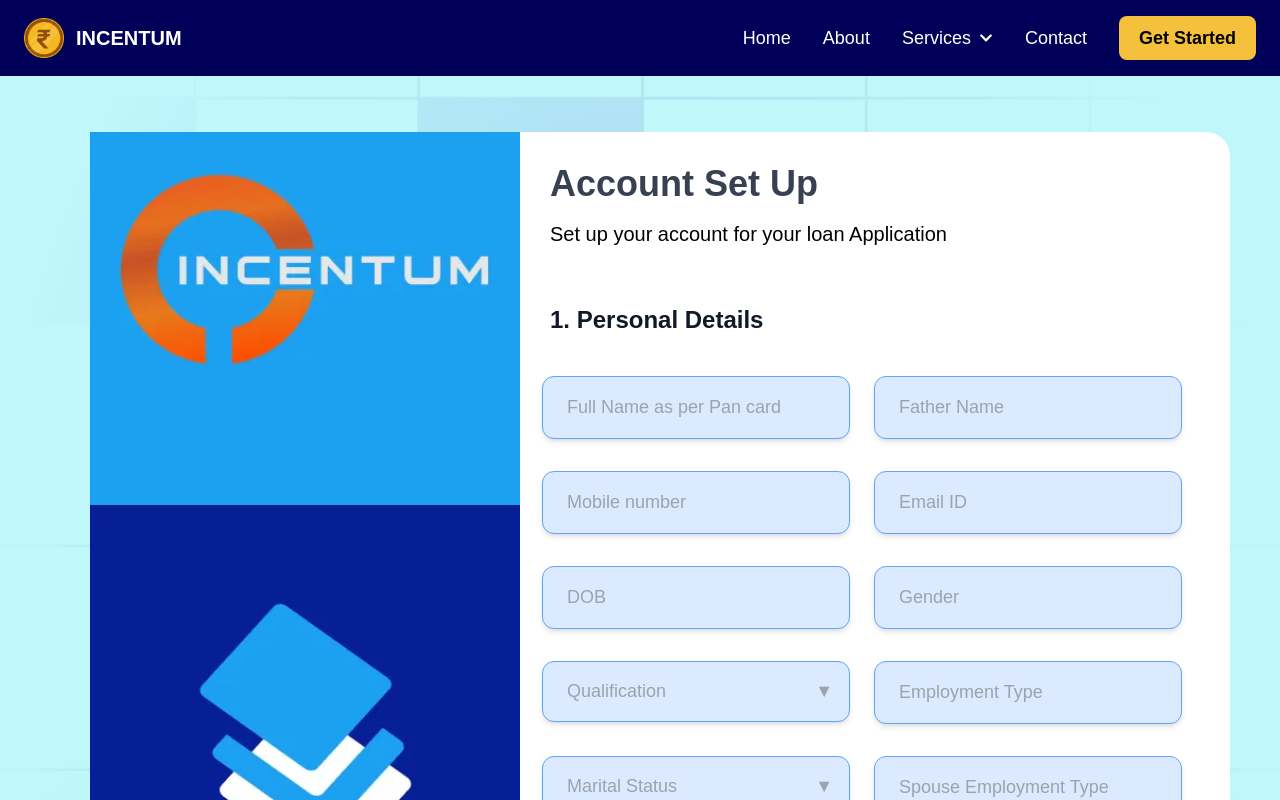
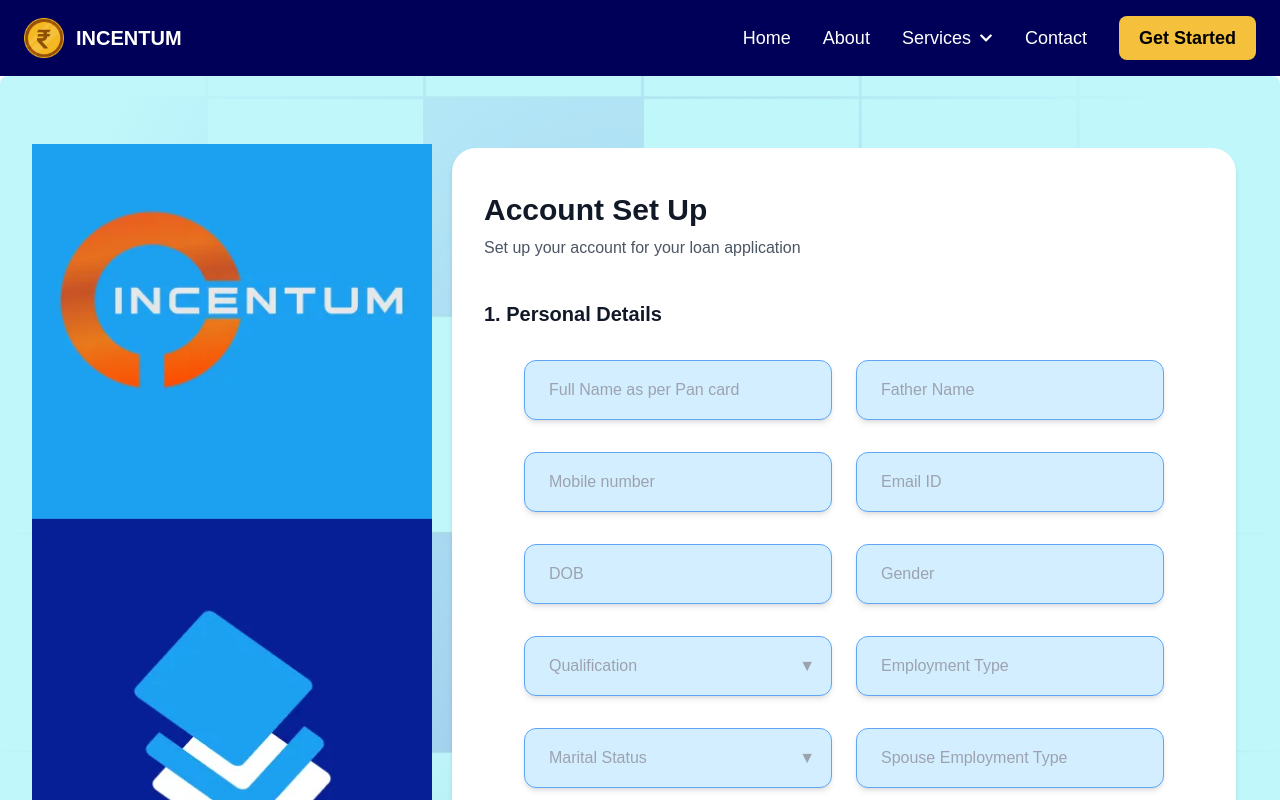
Before and after one commit to codewithprince01/incentum, a React (Vite) app: page /presonal-details-formOne in a window 1280 px wide. Shown: the top 800 px of the page. Built offline with nearby package versions, Linux system fonts and the light colour scheme.

Commit message:
sixtenpm

```diff
--- a/src/Pages/Forms/vehicleforms/PageFour.jsx
+++ b/src/Pages/Forms/vehicleforms/PageFour.jsx
@@ -39,36 +39,24 @@ const AccountSetup = () => {
   ];
 
   return (
-    <div className="flex flex-col lg:flex-row p-8 py-12 mx-4 rounded-lg shadow-md bg-[#C0F7FB] ">
+    <div className="flex flex-col lg:flex-row p-7 py-10 rounded-lg shadow-md form-bg-image bg-[#C0F7FB] ">
     {/* Left Section */}
-      <div className="  p-8 lg:w-1/3 flex flex-col items-center">
+      <div className="  p-7 lg:w-1/3 flex flex-col items-center">
         <div className=" form-slidebar ">
         </div>
       </div>
       {/* Right Section */}
-      <div className="lg:w-2/3 bg-white mt-8 p-8 py-12 mx-4 rounded-lg shadow-md">
-        <h2 className="text-2xl font-bold text-gray-800 mb-2">Account Set Up</h2>
+      <div className="lg:w-2/3 bg-white mt-8 p-8 py-11 mx-4 rounded-3xl shadow-md">
+        <h2 className="text-3xl font-bold text-gray-900 mb-2">Account Set Up</h2>
         <p className="text-gray-600 mb-6">
           Set up your account for your loan application
         </p>
 
         {/* Steps */}
-        <div className="flex justify-between items-center mb-6">
-          {[1, 2, 3, 4].map((step, index) => (
-            <div key={step} className="flex items-center">
-              <div
-                className={`w-12 h-12 bg-blue-500 text-white flex items-center justify-center rounded-lg border-4 ${
-                  index <= 2 ? 'border-blue-400' : 'border-blue-200'
-                }`}
-              >
-                {step}
-              </div>
-              {index !== 3 && (
-                <div className="w-16 h-1 bg-blue-400 rounded-full mx-2"></div>
-              )}
-            </div>
-          ))}
-        </div>
+
+        <h1 className="text-xl font-bold mt-8 text-gray-900  mb-8">
+              4. Upload Documents
+            </h1>
 
         {/* Document Upload Table */}
         <table className="w-full border-collapse border border-gray-300">
--- a/src/Pages/Forms/vehicleforms/PageOne.jsx
+++ b/src/Pages/Forms/vehicleforms/PageOne.jsx
@@ -12,21 +12,28 @@ export default function PageOne() {
   };
 
   return (
-    <div className="form-bg-image px-10 pb-10 ">
-      <div className="grid grid-cols-12 pt-14">
-        <div className="col-span-4 form-slidebar ml-[50px]"></div>
-        <div className="col-span-8 border border-none mr-[10px] max-w-full w-[92%] m-auto rounded-3xl bg-white ">
-          <h1 className="text-4xl font-bold mt-8 ml-14 text-gray-700">
+    <div className="flex flex-col lg:flex-row p-7 py-10 rounded-lg shadow-md form-bg-image bg-[#C0F7FB] ">
+     {/* Left Section */}
+        <div className="p-7 lg:w-1/3 flex flex-col items-center">
+          <div className="form-slidebar "></div>
+        </div>
+
+        {/* Right Section */}
+        <div className="lg:w-2/3 bg-white mt-8 p-8 py-11 mx-4 rounded-3xl shadow-md">
+        <h1 className="text-3xl font-bold text-gray-900 mb-2">
             Account Set Up
           </h1>
-          <h3 className="text-xl font-medium mt-4 ml-14">
-            Set up your account for your loan Application
-          </h3>
-          <div>
-            <h1 className="text-2xl font-bold mt-14 text-gray-900 ml-14 mb-10">
-              1. Personal Details
-            </h1>
-            <div className="mx-12">
+           {/* Steps */}
+
+          <p className="text-gray-600 mb-6">
+            Set up your account for your loan application
+          </p>
+
+          <h1 className="text-xl font-bold mt-10 text-gray-900 mb-8">
+            1. Personal Details
+          </h1>
+
+            <div className="mx-10">
               <div className="grid grid-cols-2  w-full gap-6">
                 <Input placeholder="Full Name as per Pan card" />
                 <Input placeholder="Father Name" />
@@ -84,9 +91,9 @@ export default function PageOne() {
                 <Input placeholder="Citizenship" />
               </div>
             </div>
-          </div>
+
           <div>
-            <h1 className="text-2xl font-bold mt-6 text-gray-900 ml-14 mb-10">
+            <h1 className="text-xl font-bold mt-4 ml-3 text-gray-900  mb-8">
               Permanent Address Details
             </h1>
              <div className="mx-12">
@@ -108,8 +115,8 @@ export default function PageOne() {
              </div>
           </div>
           <div>
-            <h1 className="text-2xl font-bold mt-6 text-gray-900 ml-14 mb-10">
-              Present Address Details
+            <h1 className="text-xl font-bold mt-4 ml-3 text-gray-900  mb-8">
+               Present Address Details
             </h1>
              <div className="mx-12">
              <div className="grid grid-cols-2 w-full gap-6">
@@ -132,6 +139,6 @@ export default function PageOne() {
           <Button/>
         </div>
       </div>
-    </div>
+
   );
 }
--- a/src/components/form/Dropdown.jsx
+++ b/src/components/form/Dropdown.jsx
@@ -22,7 +22,7 @@ export default function Dropdown({
   return (
     <div className="relative w-full">
       <button
- className={`w-full border border-blue-400 bg-blue-100 text-[18px] py-[16px] pl-6 rounded-xl mb-4 shadow-md font-medium text-start focus:outline-none hover:bg-blue-200 transition-all duration-300 ${
+ className={`w-full border border-blue-400 bg-[#D3EEFF] text-[16px] py-[17px] pl-6 rounded-xl mb-4 shadow-md font-medium text-start focus:outline-none hover:bg-blue-200 transition-all duration-300 ${
           selectedOption ? "text-black" : "text-gray-400"}`}   onClick={() => setOpenDropdown(isOpen?null:id)}
       >
         {selectedOption || placeholder}
@@ -31,7 +31,7 @@ export default function Dropdown({
         </span>
       </button>
       <div
-        className={`relative bg-blue-200 rounded-lg shadow-lg overflow-hidden transition-max-height duration-500 ease-in-out mb-4 ${
+        className={`relative bg-[#D3EEFF] rounded-lg shadow-lg overflow-hidden transition-max-height duration-500 ease-in-out mb-4 ${
           isOpen ? "max-h-64" : "max-h-0"
         }`}
         style={{ transitionProperty: "max-height" }}
--- a/src/components/form/Input.jsx
+++ b/src/components/form/Input.jsx
@@ -6,7 +6,7 @@ export default function Input({ placeholder }) {
       <input
         type="text"
         placeholder={placeholder}
-        className="w-full border border-blue-400 bg-blue-100 text-[18px] py-[17px] pl-6 rounded-xl mb-8 placeholder-gray-40 shadow-md font-medium text-start focus:outline-none hover:bg-blue-200 transition-all duration-300"
+        className="w-full border border-blue-400 bg-[#D3EEFF] text-[16px] py-[17px] pl-6 rounded-xl mb-8 placeholder-gray-40 shadow-md font-base text-start focus:outline-none hover:bg-blue-200 transition-all duration-300"
       />
     </div>
   );
--- a/src/components/form/Step.jsx
+++ b/src/components/form/Step.jsx
@@ -1,5 +1,6 @@
 import React from 'react'
 export default function Step() {
+
   return (
     <div className="flex justify-between items-center mb-6">
           {[1, 2, 3, 4].map((step, index) => (
--- a/src/index.css
+++ b/src/index.css
@@ -157,7 +157,7 @@
   background-repeat: no-repeat;
   max-height: 100%;
   height: 800px;
-  width: 430px;
+  width: 400px;
   position: relative;
 
 }
```
